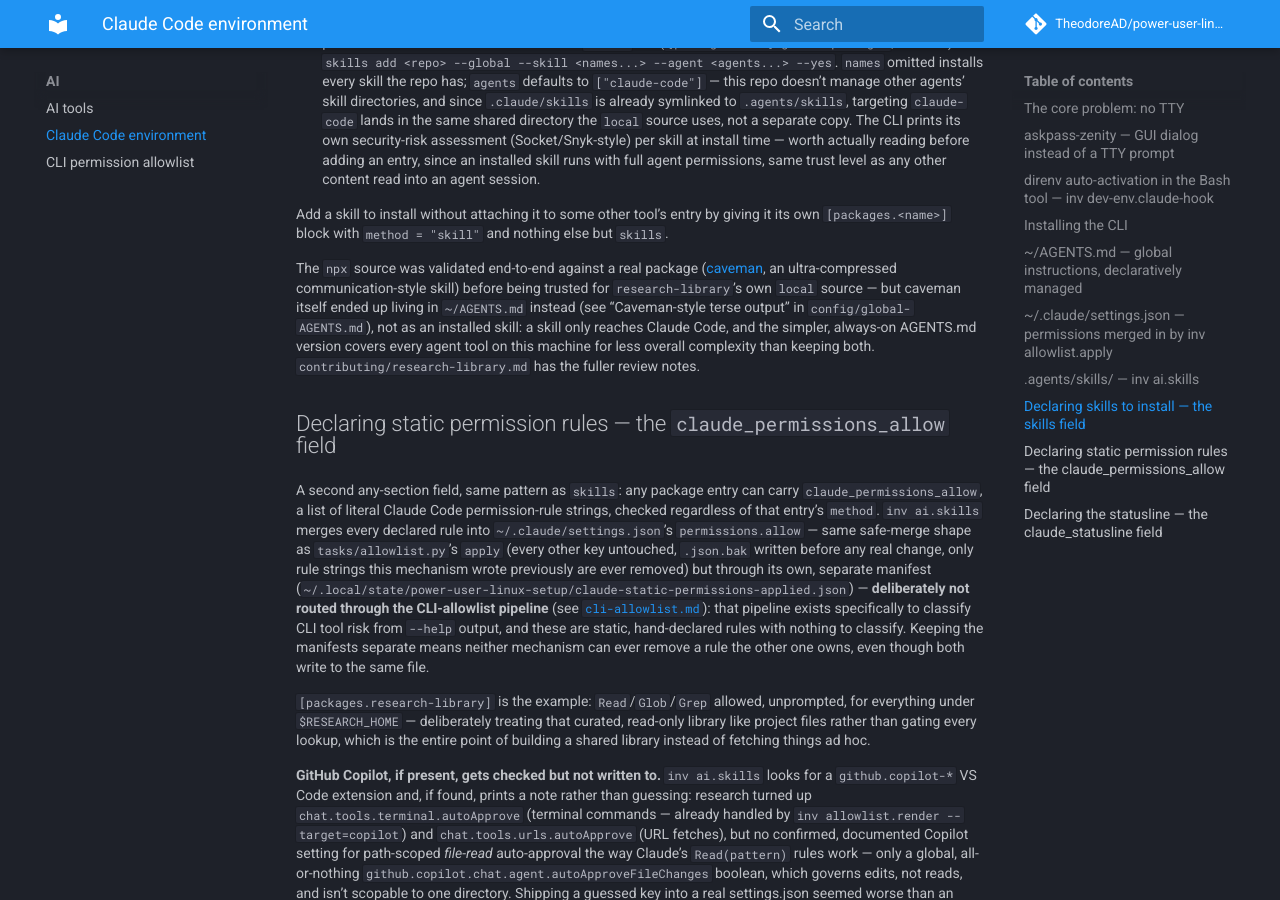
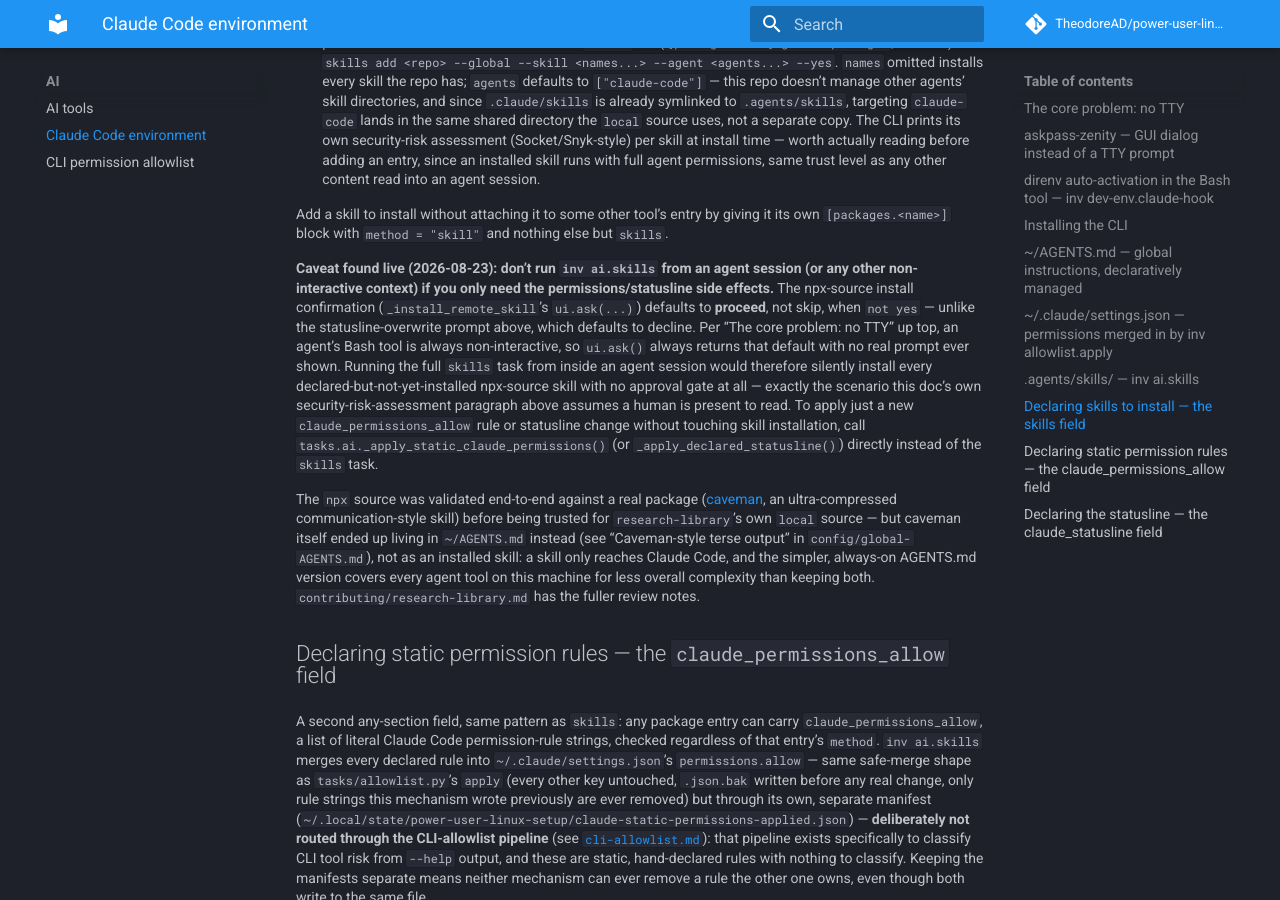
Before and after one commit to TheodoreAD/power-user-linux-setup, an MkDocs documentation site: the page built from docs/claude-code.md, in a window 1280 px wide and 900 px high, scrolled down 3975 px. Built offline with MkDocs 1.6.1 and Material for MkDocs 9.7.7, drawn with Linux system fonts in a browser that asks for light colours; comment, search, counter and statistics services are not loaded.

Commit message:
docs/claude-code.md: document ai.skills' unsafe non-interactive default
Found live: the npx-source skill-install confirmation defaults to
proceed (not skip) when non-interactive, unlike the statusline-overwrite
prompt right above it which defaults to decline. Since an agent's Bash
tool is always non-interactive, running the full `skills` task from an
agent session would silently install every declared-but-missing remote
skill with no real approval gate -- avoided this session by calling
_apply_static_claude_permissions() directly instead.

Co-Authored-By: Claude Sonnet 5 <noreply@anthropic.com>

```diff
--- a/docs/claude-code.md
+++ b/docs/claude-code.md
@@ -220,6 +220,19 @@ that entry's own `method` — same any-section pattern as `zshenv`/`zshrc`/`zpro
 Add a skill to install without attaching it to some other tool's entry by giving it its own
 `[packages.<name>]` block with `method = "skill"` and nothing else but `skills`.
 
+**Caveat found live (2026-08-23): don't run `inv ai.skills` from an agent session (or any other
+non-interactive context) if you only need the permissions/statusline side effects.** The npx-source
+install confirmation (`_install_remote_skill`'s `ui.ask(...)`) defaults to **proceed**, not skip,
+when `not yes` — unlike the statusline-overwrite prompt above, which defaults to decline. Per "The
+core problem: no TTY" up top, an agent's Bash tool is always non-interactive, so `ui.ask()` always
+returns that default with no real prompt ever shown. Running the full `skills` task from inside an
+agent session would therefore silently install every declared-but-not-yet-installed npx-source skill
+with no approval gate at all — exactly the scenario this doc's own security-risk-assessment
+paragraph above assumes a human is present to read. To apply just a new `claude_permissions_allow`
+rule or statusline change without touching skill installation, call
+`tasks.ai._apply_static_claude_permissions()` (or `_apply_declared_statusline()`) directly instead
+of the `skills` task.
+
 The `npx` source was validated end-to-end against a real package
 ([caveman](https://github.com/JuliusBrussee/caveman), an ultra-compressed communication-style skill)
 before being trusted for `research-library`'s own `local` source — but caveman itself ended up
```
